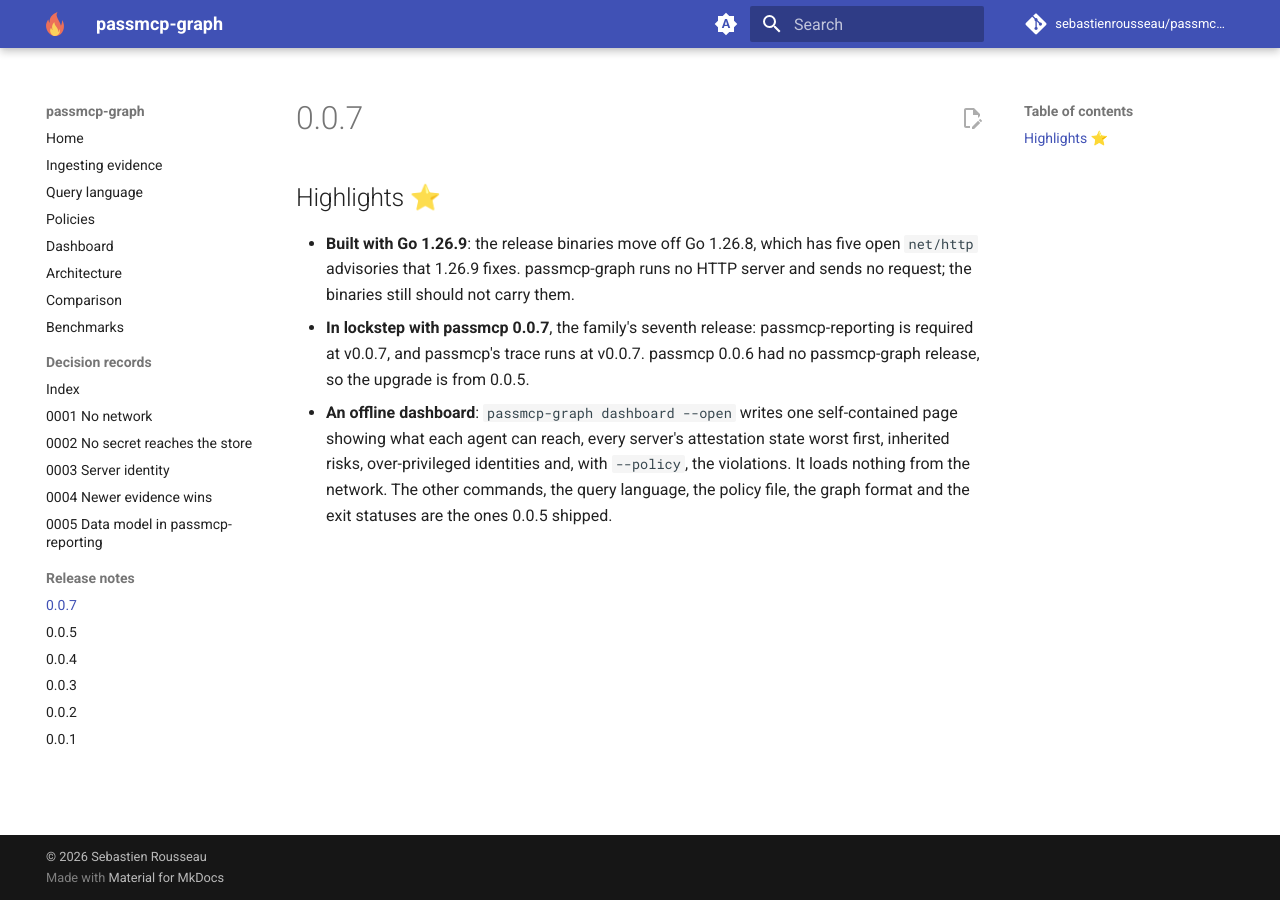
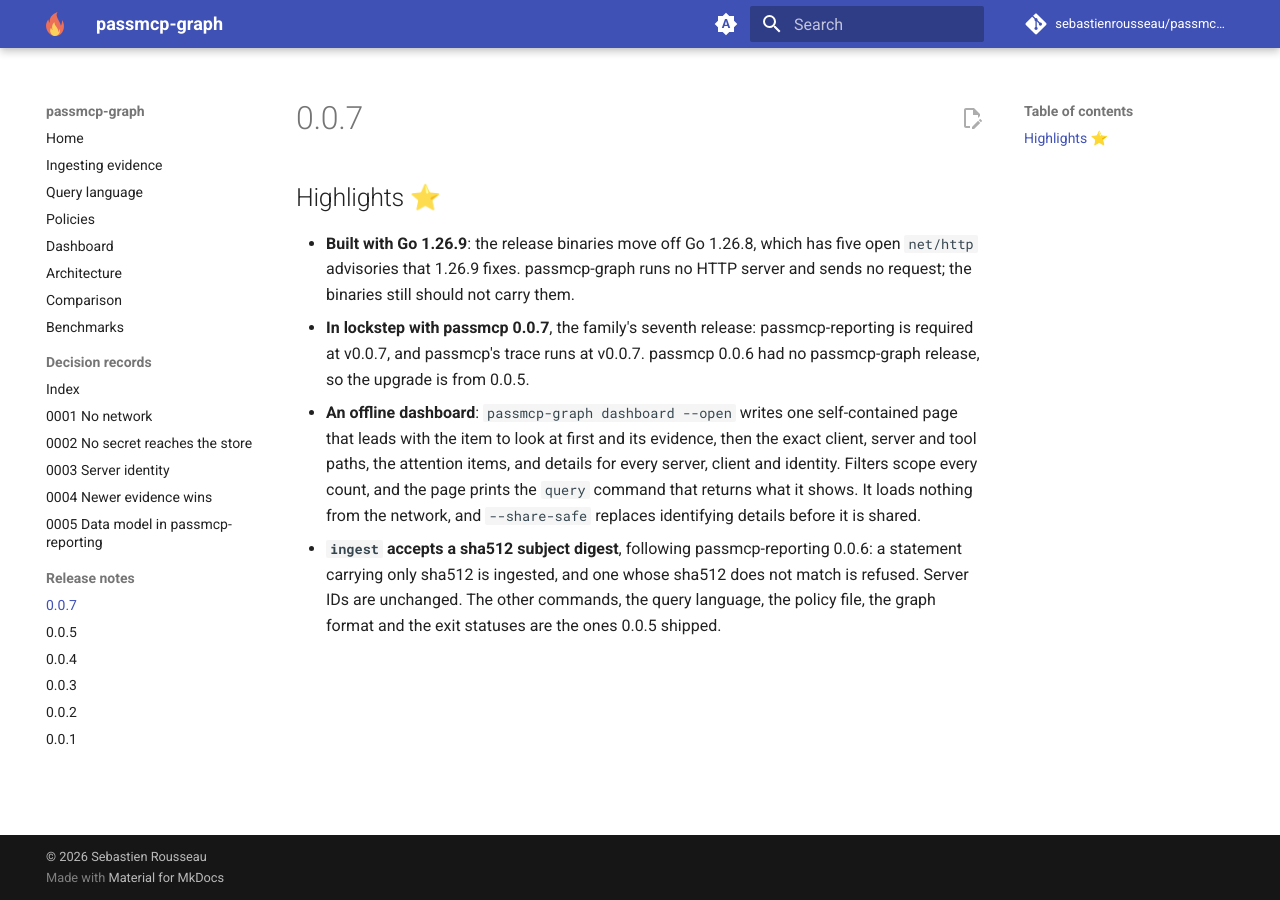
Before and after one commit to sebastienrousseau/passmcp-graph, an MkDocs documentation site: the page built from docs/releases/v0.0.7.md, in a window 1280 px wide. Built offline with MkDocs 1.6.1 and Material for MkDocs 9.7.7, drawn with Linux system fonts in a browser that asks for light colours; comment, search, counter and statistics services are not loaded.

Commit message:
docs: record the passmcp-reporting 0.0.7 changes
The 0.0.7 release notes say passmcp-reporting is required at v0.0.7,
but the CHANGELOG had no entry for it, and neither said what the move
from v0.0.5 changes for users. passmcp-reporting 0.0.6 changed subject
validation (passmcp-reporting#10), and ingest validates through
attestation.Parse: a statement carrying only a sha512 digest is now
ingested, and one whose sha512 digest does not match is now refused even
when its sha256 digest does. Server IDs still use sha256, so stored
graphs keep their IDs. The release notes' dashboard highlight is brought
up to the page as it now ships.

Checked against v0.0.7: go mod verify, the full make gate, race tests,
coverage, install-smoke, the published fixture, and make trace-check at
passmcp v0.0.7 (story #4: 8 of 8 criteria tested).

Assisted-by: Claude Code:claude-opus-5-5 golangci-lint codespell
Signed-off-by: Sebastien Rousseau <sebastienrousseau@users.noreply.github.com>

```diff
--- a/docs/releases/v0.0.7.md
+++ b/docs/releases/v0.0.7.md
@@ -5,4 +5,5 @@
 
 * **Built with Go 1.26.9**: the release binaries move off Go 1.26.8, which has five open `net/http` advisories that 1.26.9 fixes. passmcp-graph runs no HTTP server and sends no request; the binaries still should not carry them.
 * **In lockstep with passmcp 0.0.7**, the family's seventh release: passmcp-reporting is required at v0.0.7, and passmcp's trace runs at v0.0.7. passmcp 0.0.6 had no passmcp-graph release, so the upgrade is from 0.0.5.
-* **An offline dashboard**: `passmcp-graph dashboard --open` writes one self-contained page showing what each agent can reach, every server's attestation state worst first, inherited risks, over-privileged identities and, with `--policy`, the violations. It loads nothing from the network. The other commands, the query language, the policy file, the graph format and the exit statuses are the ones 0.0.5 shipped.
+* **An offline dashboard**: `passmcp-graph dashboard --open` writes one self-contained page that leads with the item to look at first and its evidence, then the exact client, server and tool paths, the attention items, and details for every server, client and identity. Filters scope every count, and the page prints the `query` command that returns what it shows. It loads nothing from the network, and `--share-safe` replaces identifying details before it is shared.
+* **`ingest` accepts a sha512 subject digest**, following passmcp-reporting 0.0.6: a statement carrying only sha512 is ingested, and one whose sha512 does not match is refused. Server IDs are unchanged. The other commands, the query language, the policy file, the graph format and the exit statuses are the ones 0.0.5 shipped.
```
Also changed, not shown: CHANGELOG.md (+11 -1 lines).
